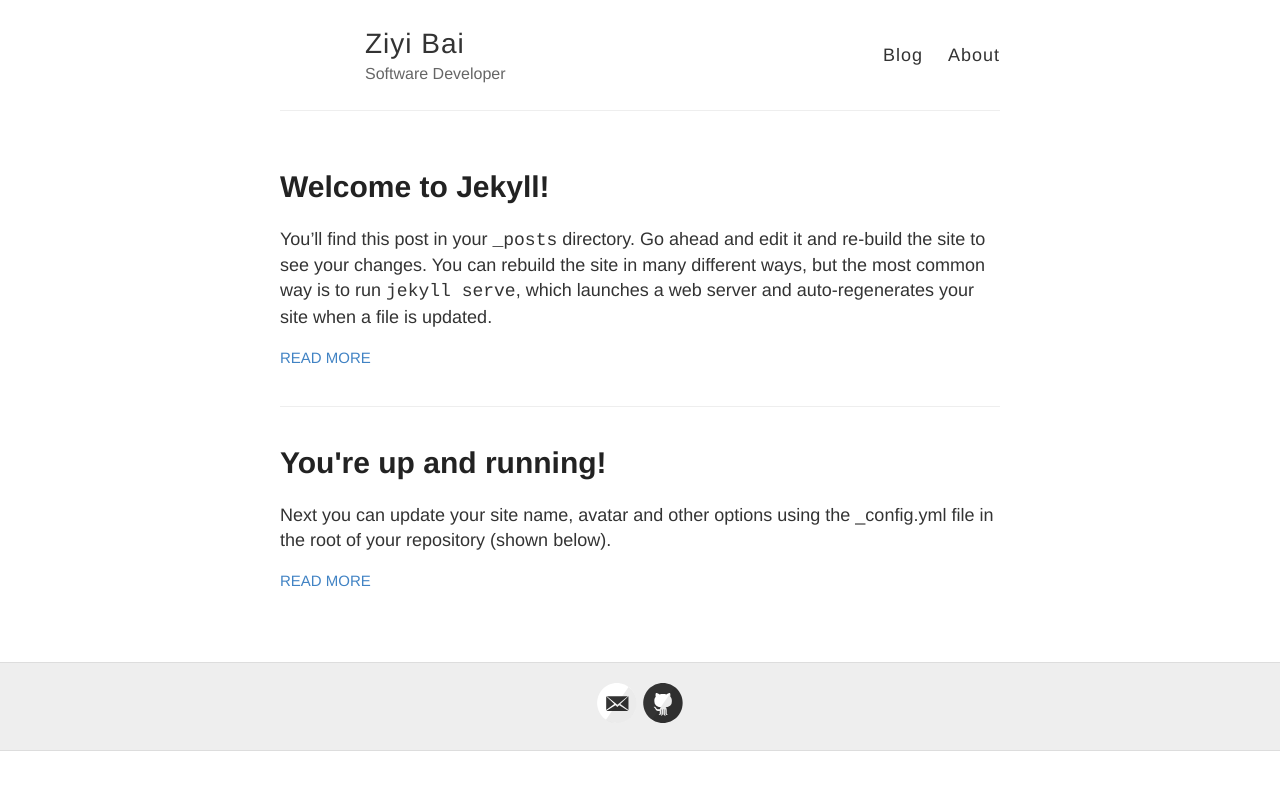
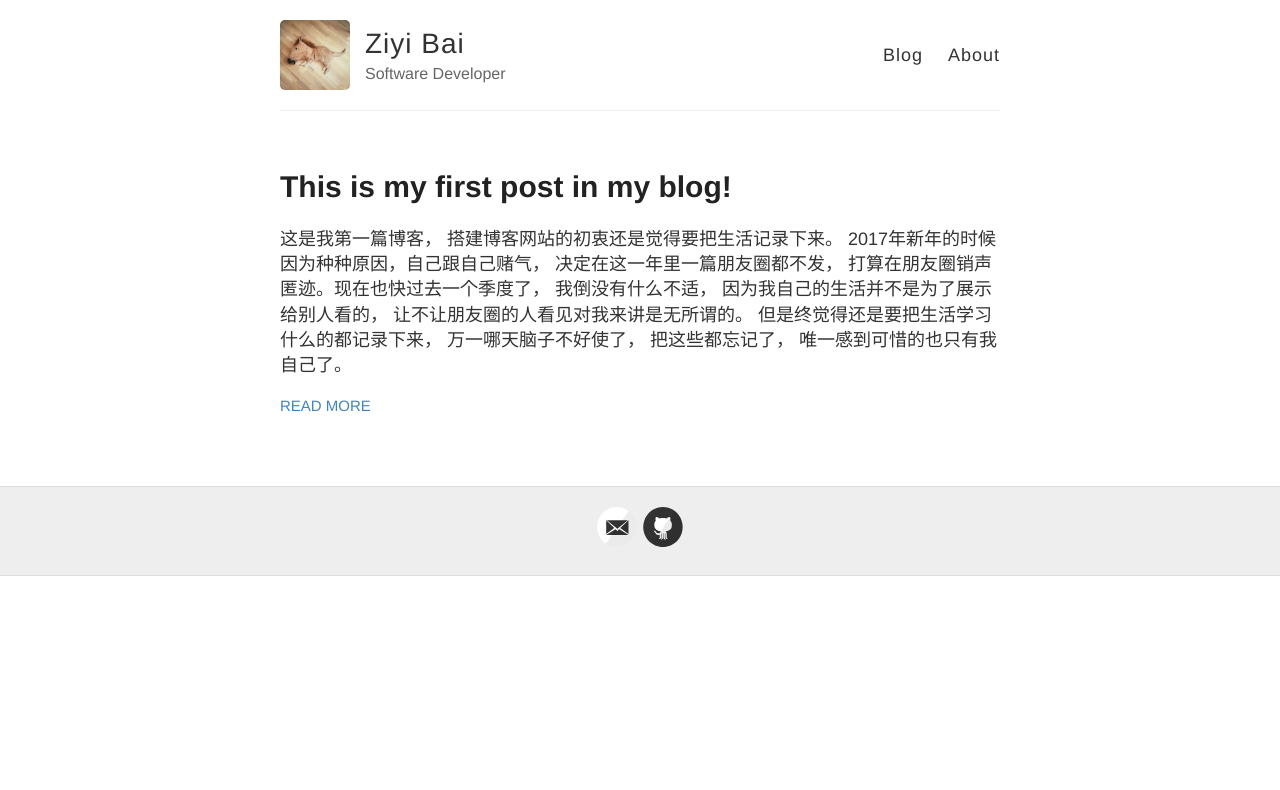
Before and after one commit to noisebai/noisebai.github.io, a Jekyll site: the page built from index.html, in a window 1280 px wide. Shown: the top 790 px of the page. Built offline with Jekyll 4.4.1, drawn with Linux system fonts in a browser that asks for light colours.

Commit message:
first post and shows profile pic

```diff
--- a/_config.yml
+++ b/_config.yml
@@ -9,7 +9,7 @@ name: Ziyi Bai
 description: Software Developer
 
 # URL of your avatar or profile pic (you could use your GitHub profile pic)
-avatar:
+avatar: /images/profile.jpg
 
 #
 # Flags below are optional
--- a/_posts/2014-3-3-Hello-World.md
+++ /dev/null
@@ -1,10 +0,0 @@
----
-layout: post
-title: You're up and running!
----
-
-Next you can update your site name, avatar and other options using the _config.yml file in the root of your repository (shown below).
-
-![_config.yml]({{ site.baseurl }}/images/config.png)
-
-The easiest way to make your first post is to edit this one. Go into /_posts/ and update the Hello World markdown file. For more instructions head over to the [Jekyll Now repository](https://github.com/barryclark/jekyll-now) on GitHub.
--- a/_posts/2017-03-15-welcome-to-jekyll.markdown
+++ /dev/null
@@ -1,25 +0,0 @@
----
-layout: post
-title:  "Welcome to Jekyll!"
-date:   2017-03-15 21:06:43 -0700
-categories: jekyll update
----
-You’ll find this post in your `_posts` directory. Go ahead and edit it and re-build the site to see your changes. You can rebuild the site in many different ways, but the most common way is to run `jekyll serve`, which launches a web server and auto-regenerates your site when a file is updated.
-
-To add new posts, simply add a file in the `_posts` directory that follows the convention `YYYY-MM-DD-name-of-post.ext` and includes the necessary front matter. Take a look at the source for this post to get an idea about how it works.
-
-Jekyll also offers powerful support for code snippets:
-
-{% highlight ruby %}
-def print_hi(name)
-  puts "Hi, #{name}"
-end
-print_hi('Tom')
-#=> prints 'Hi, Tom' to STDOUT.
-{% endhighlight %}
-
-Check out the [Jekyll docs][jekyll-docs] for more info on how to get the most out of Jekyll. File all bugs/feature requests at [Jekyll’s GitHub repo][jekyll-gh]. If you have questions, you can ask them on [Jekyll Talk][jekyll-talk].
-
-[jekyll-docs]: https://jekyllrb.com/docs/home
-[jekyll-gh]:   https://github.com/jekyll/jekyll
-[jekyll-talk]: https://talk.jekyllrb.com/
--- /dev/null
+++ b/_posts/2017-03-16-first-post.markdown
@@ -0,0 +1,18 @@
+---
+layout: post
+title: "This is my first post in my blog!"
+date: 2017-03-16 22:35:00 PDT
+categories: personal
+---
+这是我第一篇博客， 搭建博客网站的初衷还是觉得要把生活记录下来。 2017年新年的时候因为种种原因，自己跟自己赌气， 决定在这一年里一篇朋友圈都不发， 打算在朋友圈销声匿迹。现在也快过去一个季度了， 我倒没有什么不适， 因为我自己的生活并不是为了展示给别人看的， 让不让朋友圈的人看见对我来讲是无所谓的。 但是终觉得还是要把生活学习什么的都记录下来， 万一哪天脑子不好使了， 把这些都忘记了， 唯一感到可惜的也只有我自己了。
+
+我初步的想法是这个博客会记录我的学习， 工作， 还有生活。 技术部分的话我会有英文去写， 个人生活部分我就直接用中文来记录了， 毕竟涉及到感性的东西的时候， 用母语来抒发还是最好的。我现在用的是 Atom 配合 `markdown preview plus` 来编辑每一篇 `.markdown` 文件。 现在感觉有一点问题的是 Atom 的自动纠错似乎不能识别中文， 我现在写的所有句子都被他标成错误拼写了。 可能我下一步需要找一个比较好用的 `markdown` 编辑器。 我用的几个 `markdown` 编辑器都是在 MacOS 下面的， Windows 下的还真的不知道， 今天简单搜了一下都相当的丑。。。弄得我都有点动摇要不要在 Windows 下来写博客了。 另一件需要做的可能就是外部链接吧， 现在只有 email 和 Github 的链接， 今后试着把知乎的链接加上， 但是总有种然并卵的感觉哈哈哈。
+
+这就是我的第一篇博客，一个基本上只有自己会看的博客哈哈哈。
+
+ 今后我也会坚持时常更新的。
+
+~~（本来想在最后耍个帅， 加一句比较装逼的话的， 但是实在是想不出来。 所以就这样吧）~~
+这句看着就特么老气， 日了狗了。
+
+算了算了， 加个腿的结束语， 蛋疼。
```
Also changed, not shown: 3 other files.
